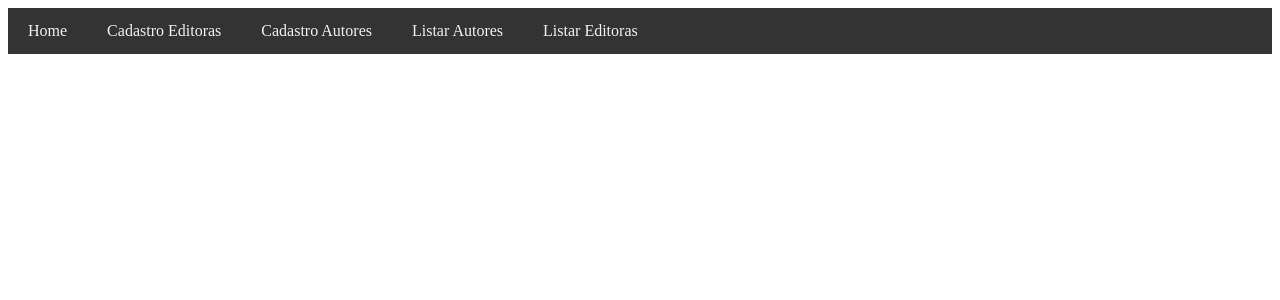
After one commit to Brain-House/MrBooks, a PHP site: page / in a window 1280 px wide. The commit adds this page. Shown: the top 300 px of the page. Run offline with PHP 8.4, Linux system fonts and the light colour scheme.

Commit message:
Update PHP

```diff
--- /dev/null
+++ b/PHP/Views/index.php
@@ -0,0 +1,37 @@
+<!DOCTYPE html>
+<html lang="en">
+<head>
+    <meta charset="UTF-8">
+    <meta name="viewport" content="width=device-width, initial-scale=1.0">
+    <title>Home</title>
+    <style>
+        .navbar {
+            background-color: #333;
+            overflow: hidden;
+        }
+
+        .navbar a {
+            float: left;
+            display: block;
+            color: #f2f2f2;
+            text-align: center;
+            padding: 14px 20px;
+            text-decoration: none;
+        }
+
+        .navbar a:hover {
+            background-color: #ddd;
+            color: black;
+        }
+    </style>
+</head>
+<body>
+    <div class="navbar">
+        <a href="index.php">Home</a>
+        <a href="form_editora.php">Cadastro Editoras</a>
+        <a href="form_autor.php">Cadastro Autores</a>
+        <a href="listar_autores.php">Listar Autores</a>
+        <a href="listar_editoras.php">Listar Editoras</a>
+    </div>
+</body>
+</html>
```
Also changed, not shown: PHP/Views/form_autor.php (+27 -0 lines), PHP/Views/form_editora.php (+27 -0 lines), PHP/Views/listar_autores.php (+25 -0 lines), PHP/Views/listar_editoras.php (+25 -0 lines).
